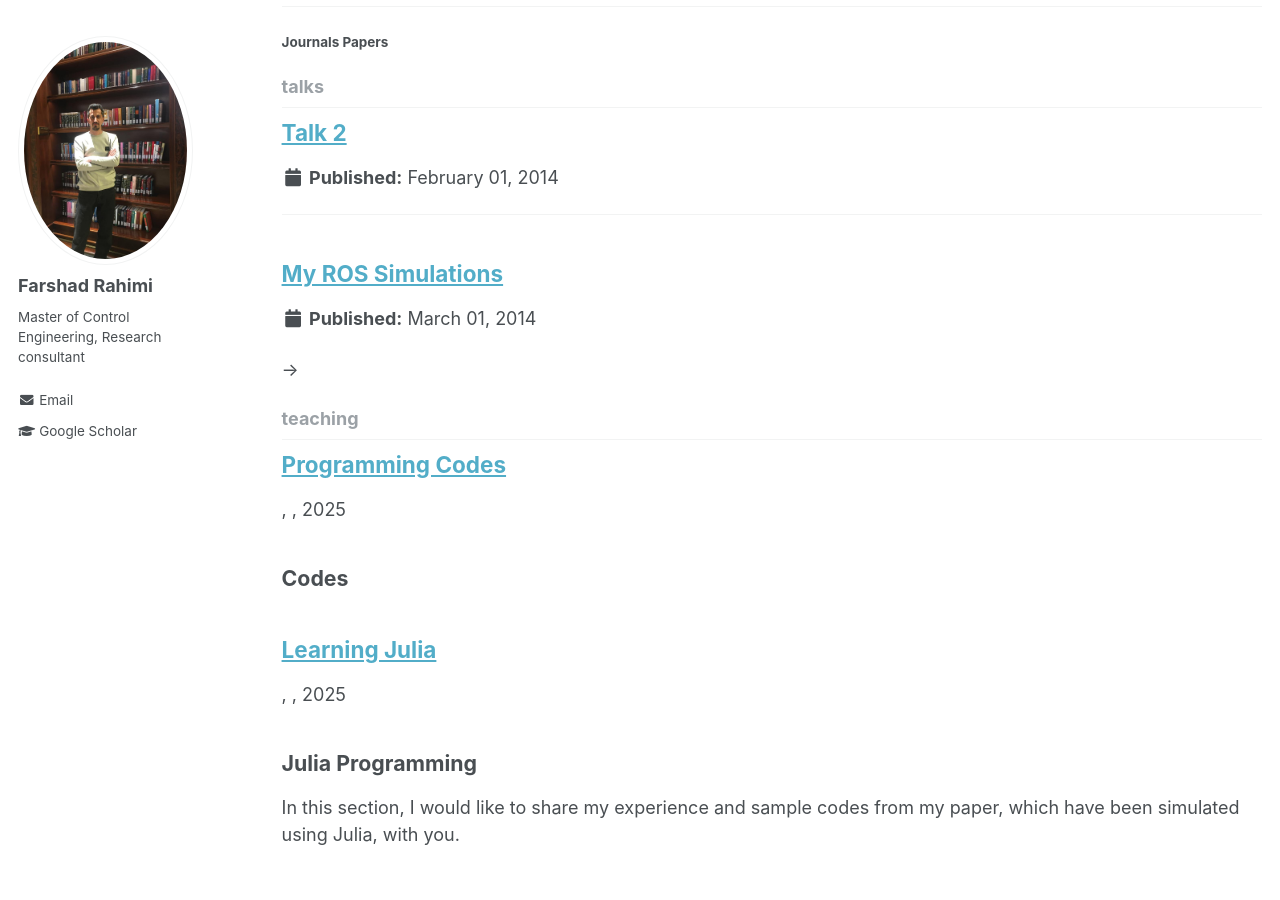
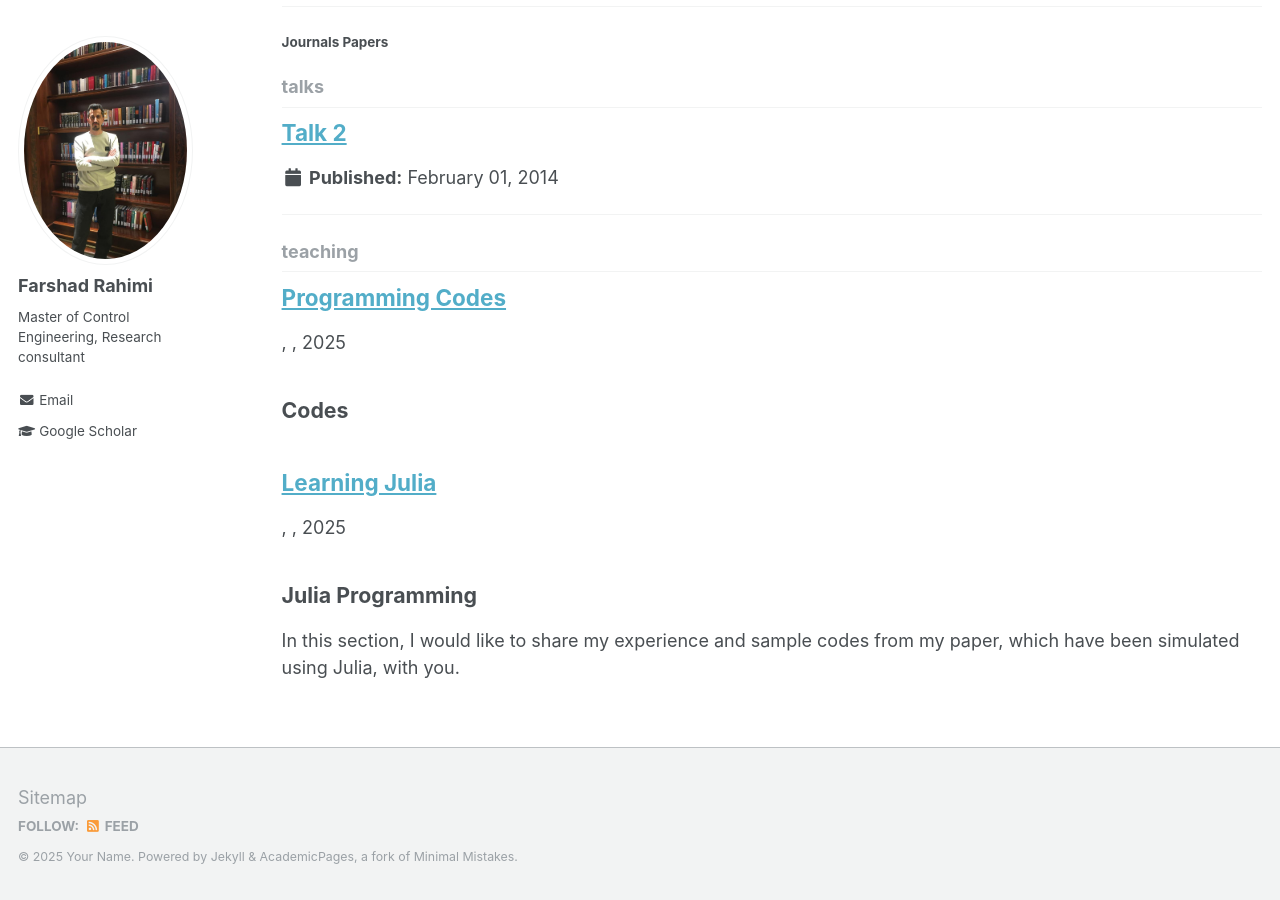
Before and after one commit to Farshad-Rahimi/FarshadRahimi, a Jekyll site: the page built from _pages/collection-archive.html, in a window 1280 px wide and 900 px high, scrolled down 793 px. Built offline with Jekyll 4.4.1, drawn with Linux system fonts in a browser that asks for light colours.

Commit message:
Update 2014-03-01-talk-3.md

```diff
--- a/_talks/2014-03-01-talk-3.md
+++ b/_talks/2014-03-01-talk-3.md
@@ -1,11 +1,3 @@
----
-layout: splash
-title: "My ROS Simulations"
-permalink: /research/
-author_profile: false
----
-
-->
 
 ---
 layout: single
```
